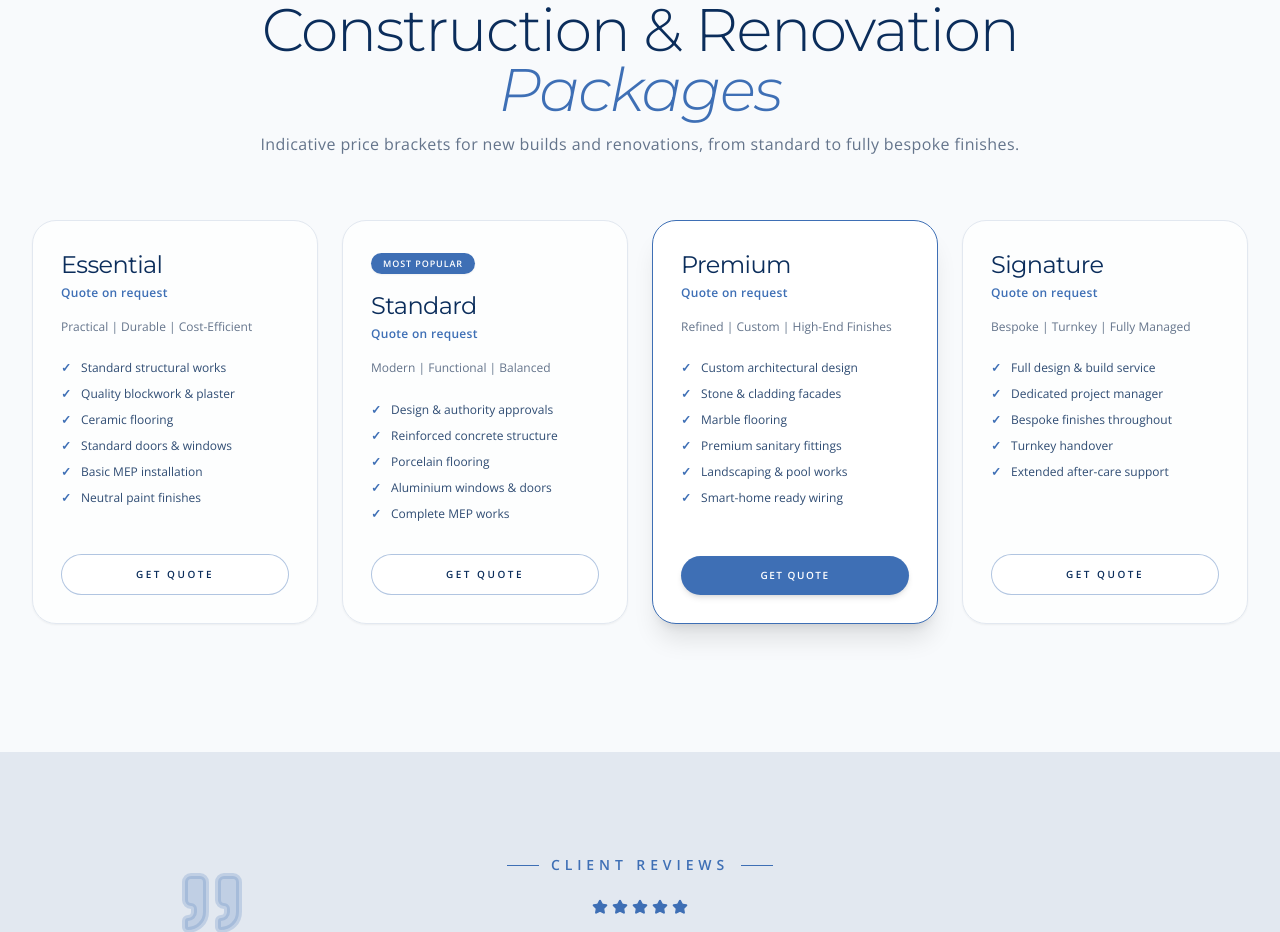
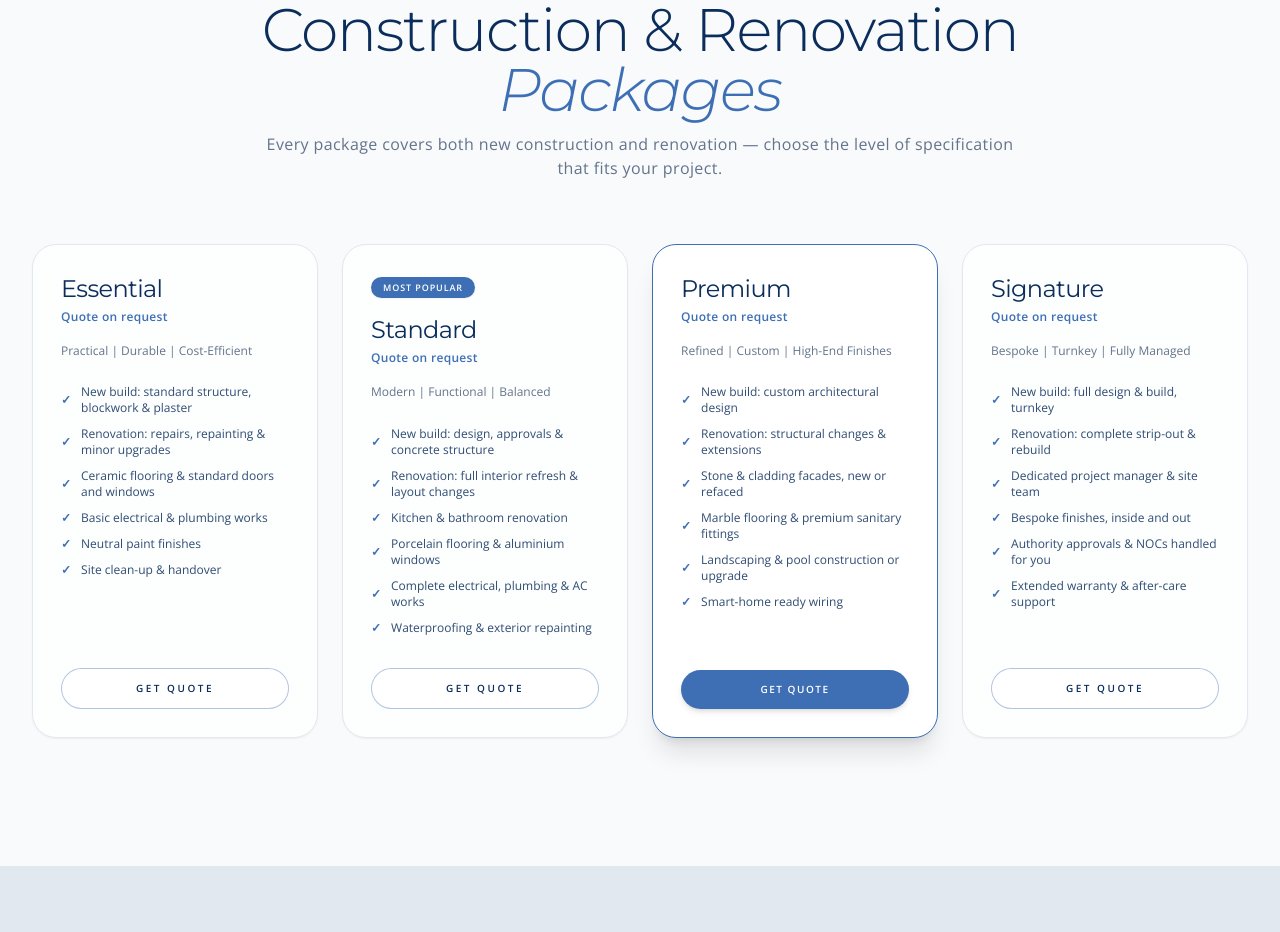
Before and after one commit to devsynxoffical/JOOD, a React (Create React App) app: page / in a window 1280 px wide. Shown: the part 4780-5712 px from the top of the page. Built offline with nearby package versions, Linux system fonts and the light colour scheme.

Commit message:
Packages: each level now lists both new-build and renovation scope (English and Arabic)

```diff
--- a/src/data/content.js
+++ b/src/data/content.js
@@ -26,8 +26,8 @@ export const servicePackages = [
     name: "Essential",
     price: "Quote on request",
     style: "Practical | Durable | Cost-Efficient",
-    perfectFor: "First homes, rental properties, simple renovations",
-    features: ["Standard structural works", "Quality blockwork & plaster", "Ceramic flooring", "Standard doors & windows", "Basic MEP installation", "Neutral paint finishes"],
+    perfectFor: "Starter homes, rental units, single-room and partial renovations",
+    features: ["New build: standard structure, blockwork & plaster", "Renovation: repairs, repainting & minor upgrades", "Ceramic flooring & standard doors and windows", "Basic electrical & plumbing works", "Neutral paint finishes", "Site clean-up & handover"],
     image: "/images/jood/villa-townhouse.webp",
     featured: false,
   },
@@ -35,8 +35,8 @@ export const servicePackages = [
     name: "Standard",
     price: "Quote on request",
     style: "Modern | Functional | Balanced",
-    perfectFor: "Family villas, small buildings, full renovations",
-    features: ["Design & authority approvals", "Reinforced concrete structure", "Porcelain flooring", "Aluminium windows & doors", "Complete MEP works"],
+    perfectFor: "Family villas, small buildings, full home renovations",
+    features: ["New build: design, approvals & concrete structure", "Renovation: full interior refresh & layout changes", "Kitchen & bathroom renovation", "Porcelain flooring & aluminium windows", "Complete electrical, plumbing & AC works", "Waterproofing & exterior repainting"],
     image: "/images/jood/villa-modern.webp",
     featured: true,
   },
@@ -44,8 +44,8 @@ export const servicePackages = [
     name: "Premium",
     price: "Quote on request",
     style: "Refined | Custom | High-End Finishes",
-    perfectFor: "Luxury villas, commercial buildings, major upgrades",
-    features: ["Custom architectural design", "Stone & cladding facades", "Marble flooring", "Premium sanitary fittings", "Landscaping & pool works", "Smart-home ready wiring"],
+    perfectFor: "Luxury villas, commercial buildings, major renovations & extensions",
+    features: ["New build: custom architectural design", "Renovation: structural changes & extensions", "Stone & cladding facades, new or refaced", "Marble flooring & premium sanitary fittings", "Landscaping & pool construction or upgrade", "Smart-home ready wiring"],
     image: "/images/jood/villa-luxury.webp",
     featured: false,
   },
@@ -53,8 +53,8 @@ export const servicePackages = [
     name: "Signature",
     price: "Quote on request",
     style: "Bespoke | Turnkey | Fully Managed",
-    perfectFor: "Signature villas, large buildings and warehouses",
-    features: ["Full design & build service", "Dedicated project manager", "Bespoke finishes throughout", "Turnkey handover", "Extended after-care support"],
+    perfectFor: "Signature villas, large buildings, warehouses & complete rebuilds",
+    features: ["New build: full design & build, turnkey", "Renovation: complete strip-out & rebuild", "Dedicated project manager & site team", "Bespoke finishes, inside and out", "Authority approvals & NOCs handled for you", "Extended warranty & after-care support"],
     image: "/images/jood/villa-signature.webp",
     featured: false,
   },
--- a/src/i18n/ar.json
+++ b/src/i18n/ar.json
@@ -433,5 +433,33 @@
  "WPC Teak": "WPC تيك",
  "WPC Teak Decking": "أرضيات WPC تيك",
  "WPC White Grey": "WPC رمادي أبيض",
- "White Grey Decking": "أرضيات رمادية بيضاء"
+ "White Grey Decking": "أرضيات رمادية بيضاء",
+ "Every package is available for both new construction and renovation — choose the level of specification that fits your project.": "كل باقة متاحة للبناء الجديد والتجديد معاً — اختر مستوى المواصفات الذي يناسب مشروعك.",
+ "Every package covers both new construction and renovation — choose the level of specification that fits your project.": "كل باقة تشمل البناء الجديد والتجديد معاً — اختر مستوى المواصفات الذي يناسب مشروعك.",
+ "Starter homes, rental units, single-room and partial renovations": "المنازل الأولى، الوحدات المؤجرة، تجديد غرفة واحدة أو تجديد جزئي",
+ "Family villas, small buildings, full home renovations": "الفلل العائلية، المباني الصغيرة، التجديد الشامل للمنازل",
+ "Luxury villas, commercial buildings, major renovations & extensions": "الفلل الفاخرة، المباني التجارية، التجديدات الكبرى والتوسعات",
+ "Signature villas, large buildings, warehouses & complete rebuilds": "الفلل المميزة، المباني الكبيرة، المستودعات وإعادة البناء الكاملة",
+ "New build: standard structure, blockwork & plaster": "بناء جديد: هيكل قياسي وأعمال طابوق ولياسة",
+ "Renovation: repairs, repainting & minor upgrades": "تجديد: إصلاحات وإعادة دهان وتحسينات بسيطة",
+ "Ceramic flooring & standard doors and windows": "أرضيات سيراميك وأبواب ونوافذ قياسية",
+ "Basic electrical & plumbing works": "أعمال كهرباء وسباكة أساسية",
+ "Site clean-up & handover": "تنظيف الموقع والتسليم",
+ "New build: design, approvals & concrete structure": "بناء جديد: التصميم والموافقات والهيكل الخرساني",
+ "Renovation: full interior refresh & layout changes": "تجديد: تحديث داخلي شامل وتعديل المخططات",
+ "Kitchen & bathroom renovation": "تجديد المطابخ والحمامات",
+ "Porcelain flooring & aluminium windows": "أرضيات بورسلان ونوافذ ألمنيوم",
+ "Complete electrical, plumbing & AC works": "أعمال كهرباء وسباكة وتكييف كاملة",
+ "Waterproofing & exterior repainting": "العزل المائي وإعادة دهان الواجهات",
+ "New build: custom architectural design": "بناء جديد: تصميم معماري مخصص",
+ "Renovation: structural changes & extensions": "تجديد: تعديلات إنشائية وتوسعات",
+ "Stone & cladding facades, new or refaced": "واجهات حجرية وكسوات، جديدة أو مجدَّدة",
+ "Marble flooring & premium sanitary fittings": "أرضيات رخام وأطقم صحية فاخرة",
+ "Landscaping & pool construction or upgrade": "تنسيق الحدائق وإنشاء المسابح أو تطويرها",
+ "New build: full design & build, turnkey": "بناء جديد: تصميم وبناء متكامل بتسليم مفتاح",
+ "Renovation: complete strip-out & rebuild": "تجديد: إزالة كاملة وإعادة بناء",
+ "Dedicated project manager & site team": "مدير مشروع وفريق موقع مخصصان",
+ "Bespoke finishes, inside and out": "تشطيبات مخصصة من الداخل والخارج",
+ "Authority approvals & NOCs handled for you": "نتولى موافقات الجهات المختصة وشهادات عدم الممانعة",
+ "Extended warranty & after-care support": "ضمان ممتد ودعم بعد التسليم"
 }
--- a/src/pages/Homepage.js
+++ b/src/pages/Homepage.js
@@ -130,7 +130,7 @@ export default function HomePage() {
                 Construction &amp; Renovation <span className="font-light italic text-[#3E6FB5]">Packages</span>
               </h2>
               <p className="text-sm md:text-base text-[#64748B] font-normal mt-3 tracking-wide">
-                Indicative price brackets for new builds and renovations, from standard to fully bespoke finishes.
+                Every package covers both new construction and renovation — choose the level of specification that fits your project.
               </p>
             </div>
 
--- a/src/pages/Portfolio.js
+++ b/src/pages/Portfolio.js
@@ -140,7 +140,7 @@ export default function PortfolioPage() {
             <SectionHeading
               kicker="Our Packages"
               title="Construction & Renovation Packages"
-              subtitle="Four levels of specification for new builds and renovations, from practical to fully bespoke."
+              subtitle="Every package is available for both new construction and renovation — choose the level of specification that fits your project."
             />
 
             <div className="grid md:grid-cols-2 lg:grid-cols-4 gap-6">
```
